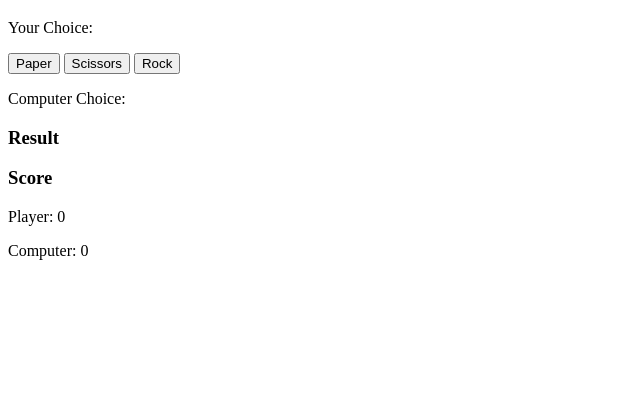
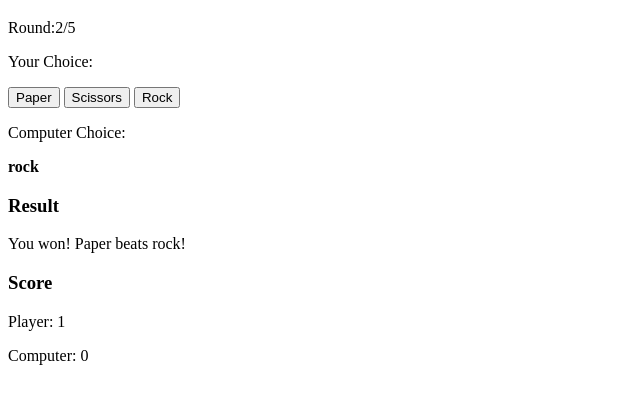
Before and after one commit to GAurel396/odinsproject-rps, a plain HTML site: page index.html in a window 1280 px wide. Both pictures are taken after a click on the button "Paper". Shown: the part 61-460 px from the top of the page, without its empty margins (0-640 px from the left). Drawn offline with Linux system fonts and the light colour scheme.

Commit message:
game logic implemented. round logic and restart logic left

```diff
--- a/index.html
+++ b/index.html
@@ -8,19 +8,21 @@
 </head>
 <body>
     <h1 class="title">Play Rock/Paper/Scissor!</h1>
+    <p>Round:<span id="round_number">1</span>/5</p>
     <p class="pc_choice">Your Choice:</p>
         <button class="btn" id="btn_paper">Paper</button>
         <button class="btn" id="btn_scissors">Scissors</button>
         <button class="btn" id="btn_rock">Rock</button>
-    <p>Computer Choice:<p>
+        <button class="btn" id="reset_button" style="visibility:hidden">Play Again?</button>
+   <div id="comp_choice"> <p>Computer Choice:<p></div>
     <div id="result">
         <h3>Result<h3>
 
     </div>
     <div id="score">
         <h3>Score</h3>
-        <p>Player: <span class="player_score">0</span></p>
-        <p>Computer: <span class="computer_score">0</span></p>
+        <p>Player: <span id="player_score">0</span></p>
+        <p>Computer: <span id="computer_score">0</span></p>
     </div>
 </body>
 </html>
--- a/script.js
+++ b/script.js
@@ -1,12 +1,32 @@
 //variables
     let PlayerMove
-
+    let result = document.createElement ("p")
+    let human_score = document.querySelector("#player_score")
+    let computer_score = document.querySelector("#computer_score")
+    let game_end = document.createElement ("p")
+    let result_div = document.querySelector ("#result")
+    let final_victor = document.createElement ("h3")
+    let comp_choice_div = document.querySelector ("#comp_choice")
+    let comp_choice_text = document.createElement ("p")
+    comp_choice_text.style.fontWeight = "900"
+    result_div.appendChild(result)
+    let round_number = document.querySelector("#round_number")
+    let roundCount = 1
+    let computerScore = 0
+    let playerScore = 0
+    comp_choice_div.appendChild(comp_choice_text)
+    let choice_btn = document.querySelector(".choice.btn")
+    let restart_button =document.querySelector("#reset_button")
 
 //functions
 function ComputerChoice () {
     const CompPossible = ["rock", "paper", "scissors"];
     let ComputerMove = Math.floor(Math.random() * 3);
     return CompPossible [ComputerMove];
+}
+
+function RestartGame() {
+
 }
 
 //game proper
@@ -29,67 +49,55 @@ document.getElementById("btn_rock").addEventListener("click", function (){
 })
 
 
-/*
 function PlayRound (PlayerMove, ComputerMove) {
+    comp_choice_text.textContent= ComputerMove
     if (PlayerMove === ComputerMove) {
         console.log ("It's a tie!")
+        result.textContent = "You tied!"
     };
 
     if (PlayerMove=="rock") {
         if (ComputerMove=="paper") {
-            console.log ("You lost! Paper beats rock!")
+            result.textContent="You lost! Paper beats rock!"
             computerScore++
         } else if (ComputerMove=="scissors") {
-            console.log("You won! Rock beats scissors!")
+            result.textContent="You won! Rock beats scissors!"
             playerScore++;
         }
     }
 
     if (PlayerMove=="paper") {
         if (ComputerMove=="scissors") {
-            console.log ("You lost! Scissors beat paper!")
+            result.textContent="You lost! Scissors beat paper!"
             computerScore++
         } else if (ComputerMove=="rock") {
-            console.log ("You won! Paper beats rock!")
+            result.textContent= "You won! Paper beats rock!"
             playerScore++;
         }
     }
 
     if(PlayerMove=="scissors") {
         if (ComputerMove=="rock") {
-            console.log ("You lost! Rock beats scissors!")
+            result.textContent="You lost! Rock beats scissors!"
             computerScore++
         } else if (ComputerMove =="paper") {
-            console.log ("You won! Scissors beat paper!")
+            result.textContent="You won! Scissors beat paper!"
             playerScore++;
         }
 
     }
-    console.log ("Scoreboard: Player -" + playerScore + "Computer -" + computerScore)
-}
+    roundCount ++
+    human_score.textContent = playerScore
+    computer_score.textContent = computerScore
+    round_number.textContent = roundCount
+    if (playerScore == 5) {
+        result_div.appendChild(final_victor)
+        final_victor.textContent= "You have overcome your enemy!"
 
-function theGame () {
-let ComputerMove=ComputerChoice();
-let PlayerMove = prompt("Choose your move:");
-PlayerMove = PlayerMove.toLowerCase();
-do {
-    if (PlayerMove!=="rock"&& PlayerMove!=="paper"&& PlayerMove!=="scissors") {
-    console.log("Stop messing around, put in valid choice.");
-    PlayerMove = prompt("Choose your move:");
-    }
-}while (PlayerMove!=="rock"&& PlayerMove!=="paper"&& PlayerMove!=="scissors");
- PlayRound(ComputerMove, PlayerMove);
     }
 
-let playerScore = 0;
-let computerScore = 0;
-for ( i=0; i < 5; i++) {
-    theGame()
+    if (computerScore == 5 ) {
+        result_div.appendChild(final_victor)
+        final_victor.textContent="A horrible fate has befallen you..."
+    }
 }
-if (playerScore>computerScore) {
-    console.log("You won the tournament!")
-} else {
-    console.log("You lost the tournament!")
-}
-
-*/
--- a/style.css
+++ b/style.css
@@ -0,0 +1,8 @@
+.btn:hover {
+    background-color: indianred;
+}
+
+#comp_choice {
+    display: flex;
+    flex-direction: row;
+}
```
